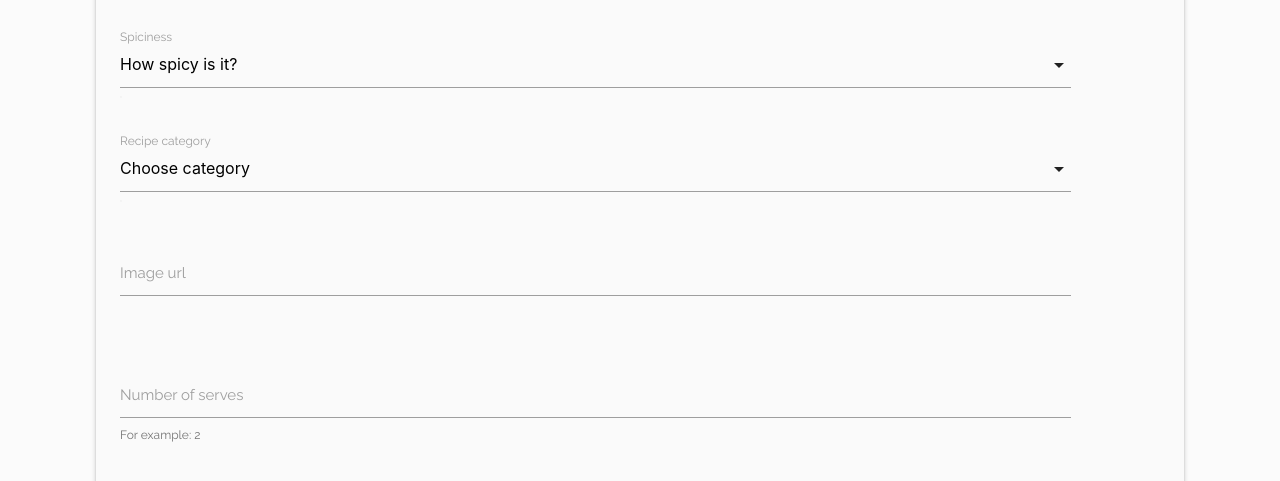
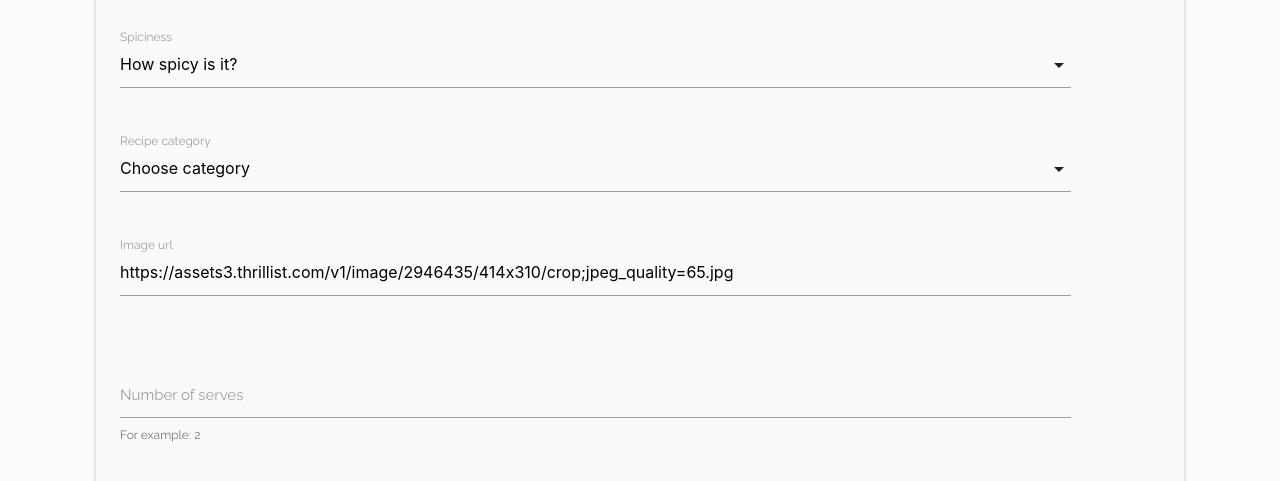
Before and after one commit to lisa1Q84/somelikeithot-recipes, a Flask app: page /add_recipe in a window 1280 px wide. Shown: the part 260-741 px from the top of the page. Run offline with Flask 2, Linux system fonts and the light colour scheme; data that the repository does not hold is empty; some libraries are stand-ins or nearby versions.

Commit message:
trial to set default value for img url input field

```diff
--- a/templates/recipes/add_recipe.html
+++ b/templates/recipes/add_recipe.html
@@ -42,7 +42,8 @@
                 <!-- Enter Img URL -->
                 <div class="row">
                     <div class="input-field col s11">
-                        <input id="img_url" name="img_url" type="url" pattern="https?://.+" class="validate" required>
+                        <input id="img_url" name="img_url" type="url" pattern="https?://.+" class="validate"
+                        value="https://assets3.thrillist.com/v1/image/2946435/414x310/crop;jpeg_quality=65.jpg" required>
                         <label for="img_url">Image url</label>
                         <span class="helper-text" data-error="enter valid URL" data-success="right"></span>
                     </div>
```
